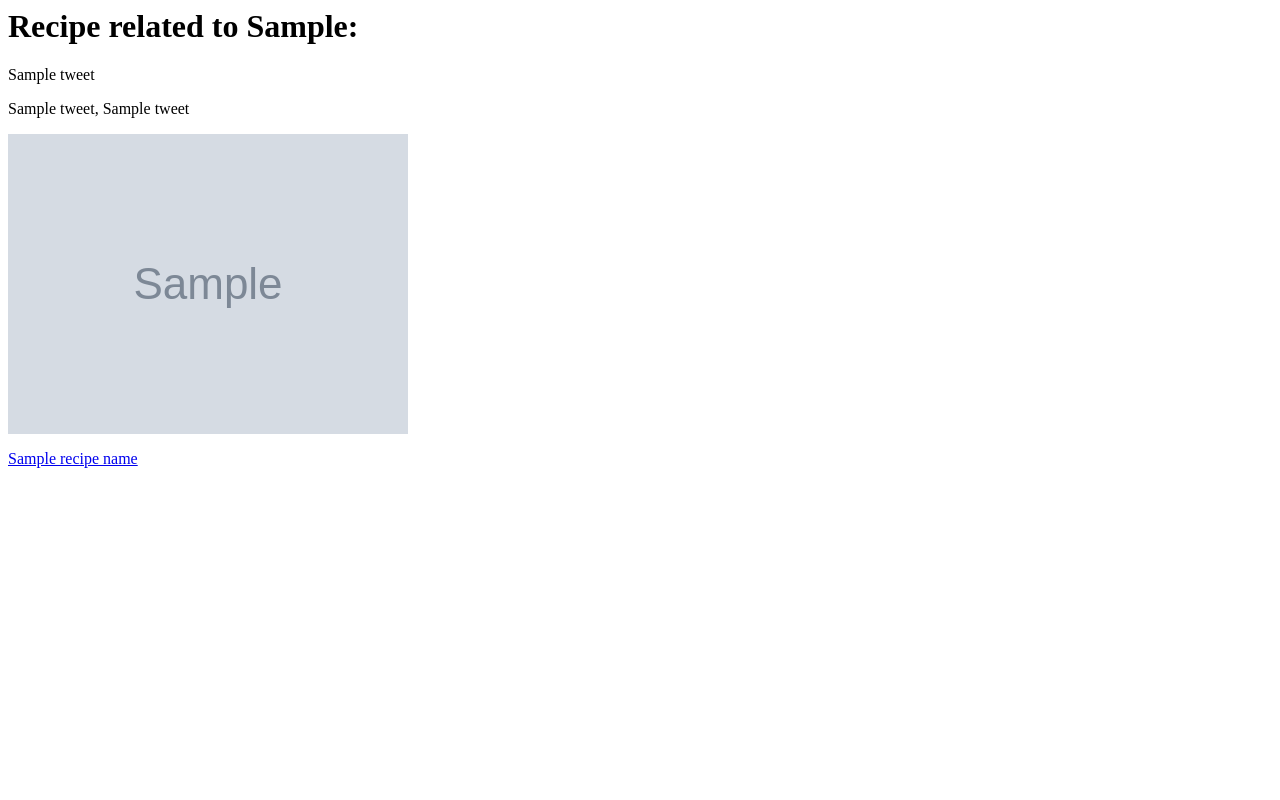
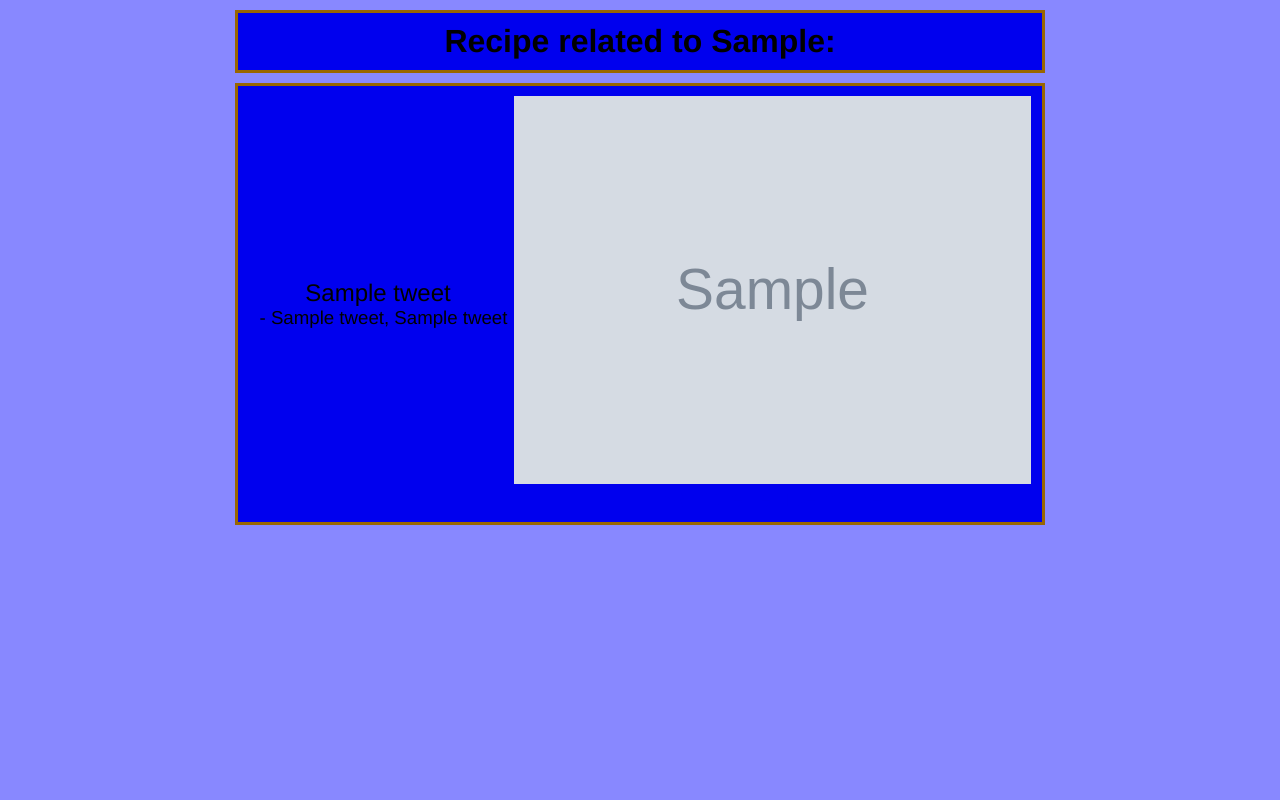
Before and after one commit to JasonMolisani/CS-490---Project-1, a Flask app: template templates/index.html in a window 1280 px wide. Run offline with Flask 2, Linux system fonts and the light colour scheme; the template is opened without the code that fills it: most values are stand-ins (such as "Sample title", 1, 10 or a date in 2020); grey boxes marked "Sample" are stand-in pictures.

Commit message:
updated code to automatically parse the keys from the tweepy.env file (added a .gitignore to prevent key upload), Made sure to save the full text of a tweet and not the truncated 140 characters, and added some basic css to the stylesheet.

```diff
--- a/main.py
+++ b/main.py
@@ -2,6 +2,8 @@ from tweepy import OAuthHandler
 from tweepy import API
 from tweepy import Cursor
 from datetime import datetime
+from dotenv import load_dotenv
+from os.path import join, dirname
 import os
 import flask
 import random
@@ -11,6 +13,8 @@ import random
 # Set up the teitter API        #
 #                               #
 #################################
+dotenv_path = join(dirname(__file__), 'tweepy.env')
+load_dotenv(dotenv_path)
 consumer_key = os.environ["TWITTER_API_KEY"]
 consumer_secret = os.environ["TWITTER_API_SECRET_KEY"]
 #access_token=""
@@ -46,10 +50,13 @@ def index():
     recipe_url = "https://www.google.com/"
     name_recipe = "Search Google for more " + keyword + " ideas"
 
-    # TODO get a tweet relevant to the keyword and overwrite the default values of the flask variables
+    # get a tweet relevant to the keyword and overwrite the default values of the flask variables
     max_tweets = 1
     for relevant_tweet in Cursor(auth_api.search, q=keyword, count=1).items(max_tweets):
-        tweet_content = relevant_tweet.text
+        try:
+            tweet_content = relevant_tweet.retweeted_status.full_text
+        except AttributeError:  # Not a Retweet
+            tweet_content = relevant_tweet.text
         tweet_sender = relevant_tweet.user.name + " (@" + relevant_tweet.user.screen_name + ")"
         tweet_date = relevant_tweet.created_at.strftime("%m/%d/%Y, %H:%M:%S")
 
--- a/static/stylesProject1.css
+++ b/static/stylesProject1.css
@@ -0,0 +1,50 @@
+body {
+    font-family: Helvetica;
+    background-color: #8888FF;
+}
+
+h1 {
+    padding: 10px;
+    margin-top: 10px;
+    margin-left: auto;
+    margin-right: auto;
+    margin-bottom: 10px;
+    width: 62%;
+    border: 3px solid #996600;
+    background-color: #0000EE;
+    display: block;
+    text-align: center;
+}
+
+#main {
+    margin: auto;
+    padding: 10px;
+    width: 62%;
+    background-color: #0000EE;
+    border: 3px solid #996600;
+    color: #000000;
+    font-size: 18pt;
+    text-align: center;
+    display: block;
+}
+
+#text {
+    width: 33%;
+    display: inline-block;
+    vertical-align: middle;
+}
+
+#image {
+    width: 66%;
+    display: inline-block;
+    vertical-align: middle;
+}
+
+img {
+    width: 100%;
+}
+
+
+p {
+    margin: 0 0 0 0;
+}
--- a/templates/index.html
+++ b/templates/index.html
@@ -4,13 +4,15 @@
     </head>
     <body>
         <h1>Recipe related to {{recipe_seed}}:</h1>
-        <div>
-            <p>{{tweet[0]}}</p>
-            <p>{{tweet[1]}}, {{tweet[2]}}</p>
-        </div>
-        <div>
-            <img src={{recipe_image}} />
-            <p><a href={{recipe_link}}>{{recipe_name}}</a></p>
+        <div id="main">
+            <div id="text">
+                <p>{{tweet[0]}}</p>
+                <p style="text-align:right; font-size: 14pt">- {{tweet[1]}}, {{tweet[2]}}</p>
+            </div>
+            <div id="image">
+                <img src={{recipe_image}} />
+                <p><a href={{recipe_link}}>{{recipe_name}}</a></p>
+            </div>
         </div>
     </body>
 </html>
```
Also changed, not shown: 1 other file.
